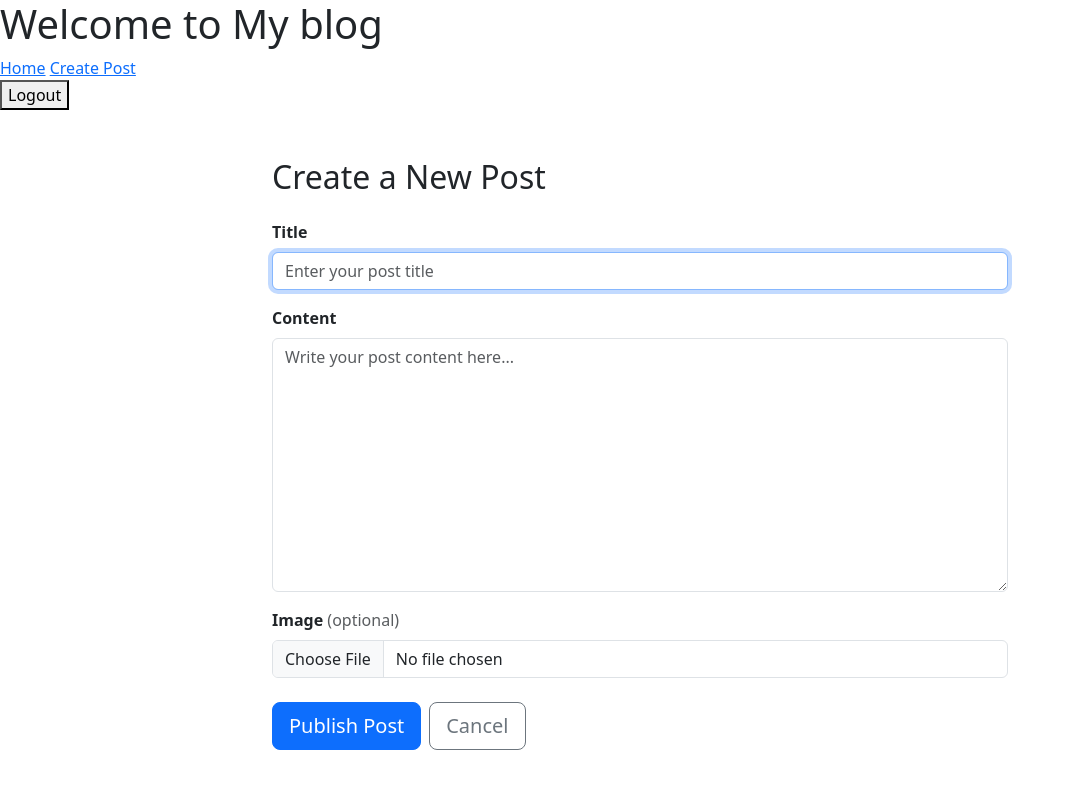
After one commit to mandip-adk/Blog-platform, a Django app: page /blog/create_post/ in a window 1280 px wide. The commit adds this page. Shown: the whole page, without its empty margins (0-1075 px from the left). Run offline with Django 5.2, Linux system fonts and the light colour scheme; the visitor is signed in with stand-in values (Sample User, id 1).

Commit message:
feat: User can create and post the blog from website without admin interference

```diff
--- /dev/null
+++ b/blog/forms.py
@@ -0,0 +1,7 @@
+from django.forms import ModelForm
+from .models import Blog
+
+class BlogForm(ModelForm):
+    class Meta:
+        model = Blog
+        fields = ["title", "content", "image"]
--- a/blog/templates/base.html
+++ b/blog/templates/base.html
@@ -13,6 +13,7 @@
             <a href="{% url 'blog_list' %}">Home</a>
 
 {% if request.user.is_authenticated %}
+     <a href="{% url 'post' %}">Create Post</a>
     <form method="post" action="{% url 'logout' %}" >
     {% csrf_token %}
         <button type="submit">Logout</button>
@@ -26,6 +27,17 @@
 {% endif %}
         </nav>
     </header>
+
+ <!-- Global messages block -->
+    <div class="container mt-3">
+        {% for message in messages %}
+            <div class="alert alert-{{ message.tags }} alert-dismissible fade show" role="alert">
+                {{ message }}
+                <button type="button" class="btn-close" data-bs-dismiss="alert"></button>
+            </div>
+        {% endfor %}
+    </div>
+
     <main>
         {% block content %}
 
--- /dev/null
+++ b/blog/templates/blog/create_post.html
@@ -0,0 +1,69 @@
+{% extends "base.html" %}
+
+{% block title %}Create Post{% endblock %}
+
+{% block content %}
+<div class="container mt-5">
+  <div class="row justify-content-center">
+    <div class="col-md-8">
+
+      <h2 class="mb-4">Create a New Post</h2>
+
+      <form method="POST" enctype="multipart/form-data" novalidate>
+        {% csrf_token %}
+
+        <div class="mb-3">
+          <label for="{{ form.title.id_for_label }}" class="form-label fw-semibold">Title</label>
+          <input
+            type="text"
+            name="{{ form.title.html_name }}"
+            id="{{ form.title.id_for_label }}"
+            class="form-control {% if form.title.errors %}is-invalid{% endif %}"
+            value="{{ form.title.value|default:'' }}"
+            placeholder="Enter your post title"
+            autofocus
+          >
+          {% for error in form.title.errors %}
+            <div class="invalid-feedback">{{ error }}</div>
+          {% endfor %}
+        </div>
+
+        <div class="mb-3">
+          <label for="{{ form.content.id_for_label }}" class="form-label fw-semibold">Content</label>
+          <textarea
+            name="{{ form.content.html_name }}"
+            id="{{ form.content.id_for_label }}"
+            class="form-control {% if form.content.errors %}is-invalid{% endif %}"
+            rows="10"
+            placeholder="Write your post content here..."
+          >{{ form.content.value|default:'' }}</textarea>
+          {% for error in form.content.errors %}
+            <div class="invalid-feedback">{{ error }}</div>
+          {% endfor %}
+        </div>
+
+        <div class="mb-3">
+          <label for="{{ form.image.id_for_label }}" class="form-label fw-semibold">Image <span class="text-muted fw-normal">(optional)</span></label>
+          <input
+            type="file"
+            name="{{ form.image.html_name }}"
+            id="{{ form.image.id_for_label }}"
+            class="form-control {% if form.image.errors %}is-invalid{% endif %}"
+            accept="image/*"
+          >
+          {% for error in form.image.errors %}
+            <div class="invalid-feedback">{{ error }}</div>
+          {% endfor %}
+        </div>
+
+        <div class="d-flex gap-2 mt-4">
+          <button type="submit" class="btn btn-primary btn-lg">Publish Post</button>
+          <a href="{% url 'blog_list' %}" class="btn btn-outline-secondary btn-lg">Cancel</a>
+        </div>
+
+      </form>
+
+    </div>
+  </div>
+</div>
+{% endblock %}
--- a/blog/urls.py
+++ b/blog/urls.py
@@ -1,5 +1,5 @@
 from django.urls import path, include
-from .views import blog_details, blog_list
+from .views import blog_details, blog_list, create_post
 from .apiviews import BlogViewSet
 from rest_framework import routers
 
@@ -10,7 +10,7 @@ router.register(r"post", BlogViewSet)
 urlpatterns = [
     path("blog_details/<int:pk>/", blog_details, name="blog_details"),
     path("blog_list/", blog_list, name= "blog_list" ),
-
+    path("create_post/", create_post, name= "post"),
     #For API
     path("", include(router.urls)),
 
--- a/blog/views.py
+++ b/blog/views.py
@@ -1,7 +1,10 @@
-from django.shortcuts import render
+from django.shortcuts import render, redirect
 from .models import Blog
 from django.shortcuts import get_object_or_404
 from django.contrib.auth.forms import UserCreationForm
+from .forms import BlogForm
+from django.contrib import messages
+from django.contrib.auth.decorators import login_required
 
 #Lists all blog post
 def blog_list(request):
@@ -12,3 +15,19 @@ def blog_list(request):
 def blog_details(request, pk):
     posts = get_object_or_404(Blog, pk=pk)
     return render(request, "blog/blog_details.html", {"details_of_blogs":posts})
+
+@login_required
+def create_post(request):
+    if request.method == 'POST':
+        form = BlogForm(request.POST, request.FILES) # include files for image upload
+        if form.is_valid():
+            blog = form.save(commit=False)
+            blog.author= request.user
+            blog.save()
+            messages.success(request, "Successfully uploaded the blog")
+            return redirect('blog_list')
+        else:
+            messages.error(request,"There is some error while uploading the blog. Please check every field or try again!")
+    else:
+        form = BlogForm()
+    return render(request, "blog/create_post.html", {"form":form})
```
